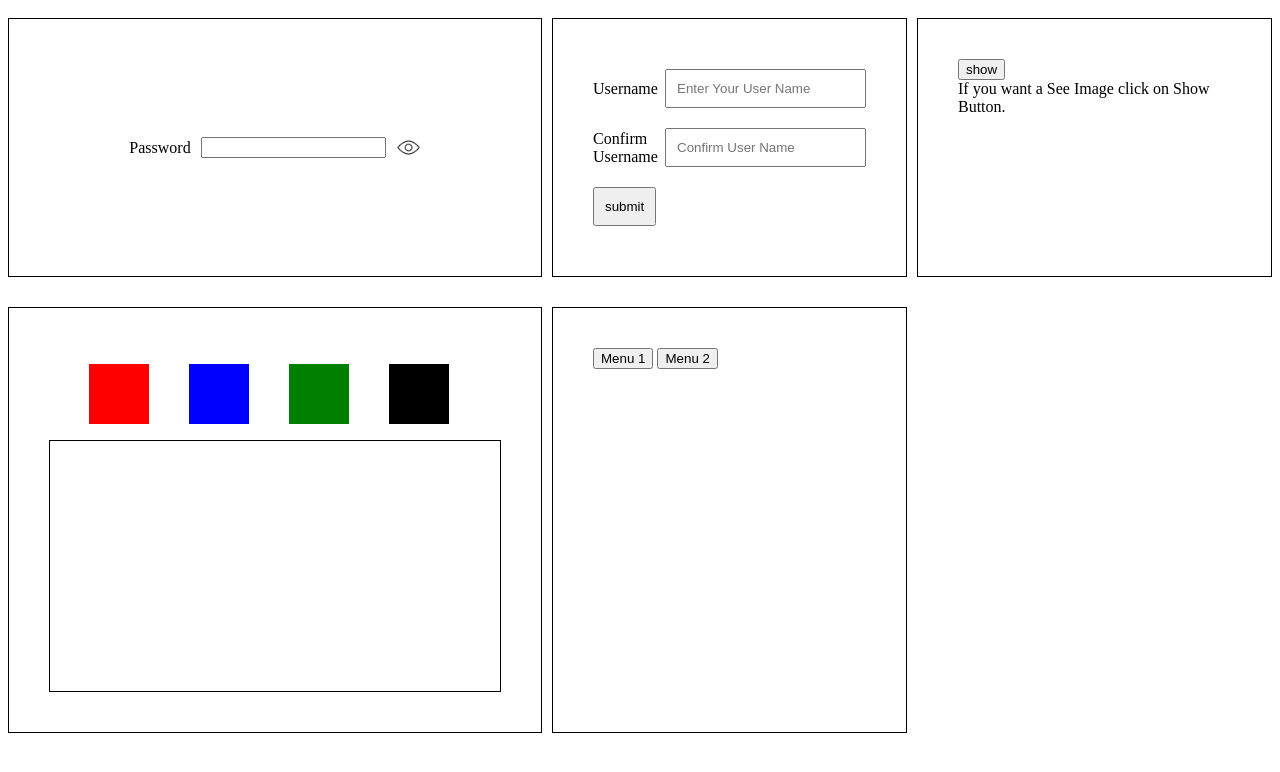
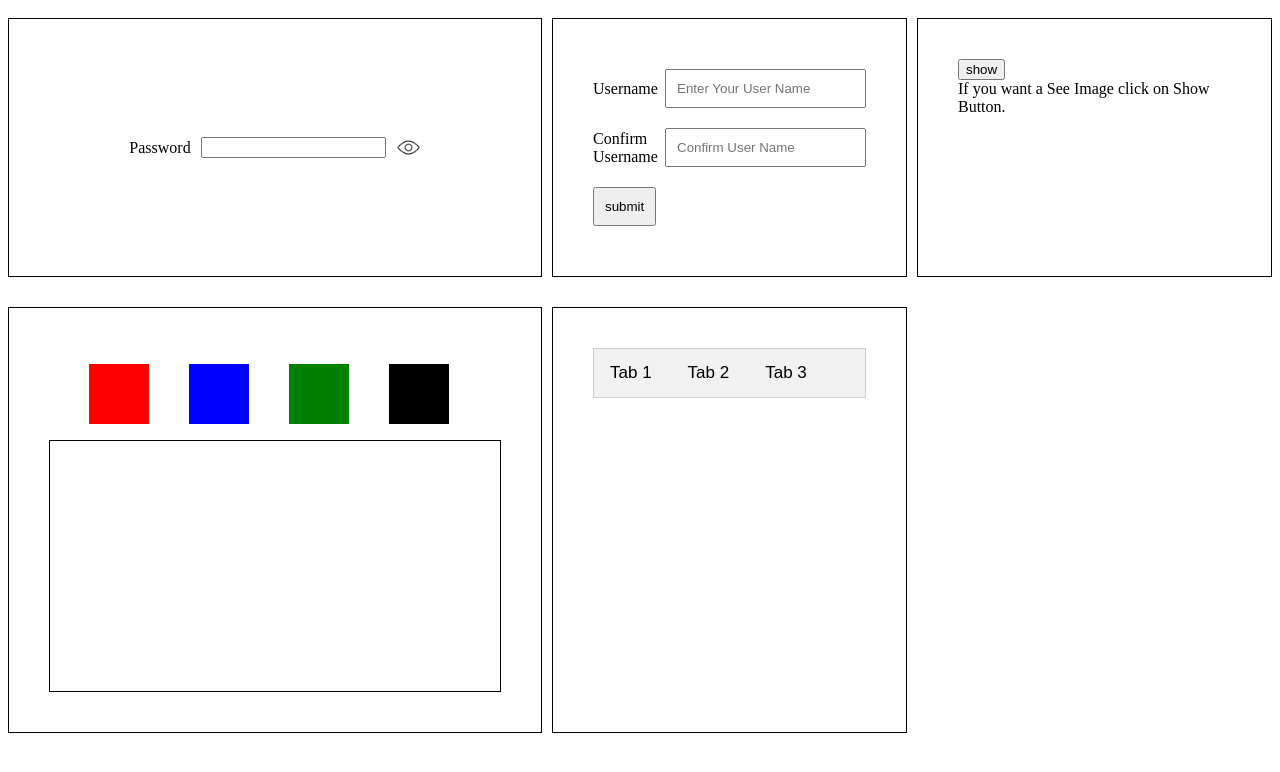
Before and after one commit to Yashivay/Javascript, a plain HTML site: page index.html in a window 1280 px wide. Drawn offline with Linux system fonts and the light colour scheme.

Commit message:
1_may-Code=specily-working-on_tab == create own tab and another copy from chatGPT

```diff
--- a/css/style.css
+++ b/css/style.css
@@ -68,3 +68,35 @@
     width: 450px;
     border: 1px solid black;
 }
+
+
+.tab {
+    overflow: hidden;
+    border: 1px solid #ccc;
+    background-color: #f1f1f1;
+  }
+
+  .tab button {
+    background-color: inherit;
+    border: none;
+    outline: none;
+    cursor: pointer;
+    padding: 14px 16px;
+    transition: 0.3s;
+    font-size: 17px;
+  }
+
+  .tab button:hover {
+    background-color: #ddd;
+  }
+
+  .tab button.active {
+    background-color: #ccc;
+  }
+
+  .tabcontent {
+    display: none;
+    padding: 6px 12px;
+    border: 1px solid #ccc;
+    border-top: none;
+  }
--- a/index.html
+++ b/index.html
@@ -63,9 +63,9 @@
                 </div>
 
                 <div class="box">
-                    <div class="singleTabBox">
-                        <input type="button" class="menuButton" id="menuButton" value="Menu 1" onclick="tabBook(123)">
-                        <input type="button" class="menuButton" id="menuButton" value="Menu 2" onclick="tabBook(456)">
+                    <!-- <div class="singleTabBox">
+                        <input type="button" class="menuButton" value="Menu 1" onclick="tabBooks('tabBox1')">
+                        <input type="button" class="menuButton" value="Menu 2" onclick="tabBooks('tabBox2')">
 
                         <div class="tabBox" id="tabBox1" style="display: none;">
                             <div class="singleTabHeading">
@@ -91,28 +91,84 @@
                             </div>
                         </div>
 
+                    </div> -->
+
+                    <div class="tab">
+                        <button class="tablinks" onclick="openTab(event, 'tab1')">Tab 1</button>
+                        <button class="tablinks" onclick="openTab(event, 'tab2')">Tab 2</button>
+                        <button class="tablinks" onclick="openTab(event, 'tab3')">Tab 3</button>
+
+                        <div id="tab1" class="tabcontent">
+                          <h3>Tab 1 Content</h3>
+                          <p>This is the content of tab 1.</p>
+                        </div>
+
+                        <div id="tab2" class="tabcontent">
+                          <h3>Tab 2 Content</h3>
+                          <p>This is the content of tab 2.</p>
+                        </div>
+
+                        <div id="tab3" class="tabcontent">
+                          <h3>Tab 3 Content</h3>
+                          <p>This is the content of tab 3.</p>
+                        </div>
                     </div>
+
+
                 </div>
 
             </div>
         </section>
     </main>
+<script>
+
+
+function openTab(evt, tabName) {
+  var i, tabcontent, tablinks;
+
+  // Hide all tab content
+  tabcontent = document.getElementsByClassName("tabcontent");
+  for (i = 0; i < tabcontent.length; i++) {
+    tabcontent[i].style.display = "none";
+  }
+
+  // Deactivate all tab links
+  tablinks = document.getElementsByClassName("tablinks");
+  for (i = 0; i < tablinks.length; i++) {
+    tablinks[i].className = tablinks[i].className.replace(" active", "");
+  }
+
+  // Show the clicked tab content and activate the clicked tab link
+  document.getElementById(tabName).style.display = "block";
+  evt.currentTarget.className += " active";
+}
+
+    function tabBooks(val) {
+        if (val == 'tabBox1') {
+            document.getElementById(val).style.display = 'block';
+            document.querySelector('#tabBox2').style.display = 'none';
+        }
+
+        if (val == 'tabBox2') {
+            document.getElementById(val).style.display = 'block';
+            document.querySelector('#tabBox1').style.display = 'none';
+        }
+    }
+    function tabBook(n,
 
 
 
-
-<script>
-
-    function tabBook(e){
+    ){
         var menuButton = document.getElementById('menuButton');
         var tabBox = document.getElementById('tabBox');
 
-        if(e == 123){
-            document.getElementById('tabBox1').style.display = "block";
+        if(n == 1){
+            document.getElementById('tabBox').style.display = nvalue;
         }
-        else if(e == 456){
-            document.getElementById('tabBox2').style.display = "block";
+        else if(!n == 1){
+            document.getElementById('tabBox').style.display = 'none';
         }
+
     }
 
 
```
